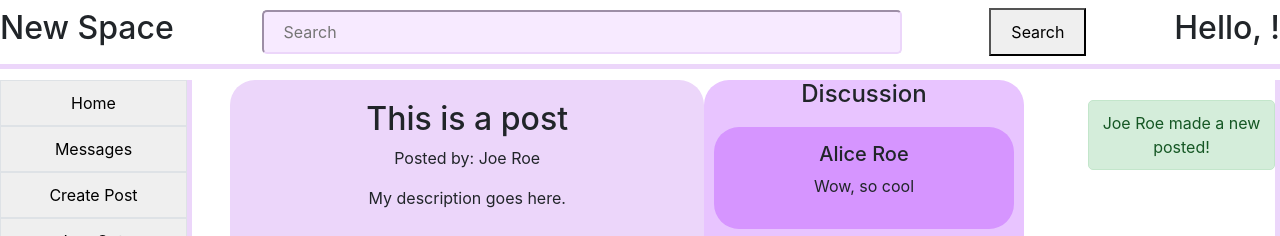
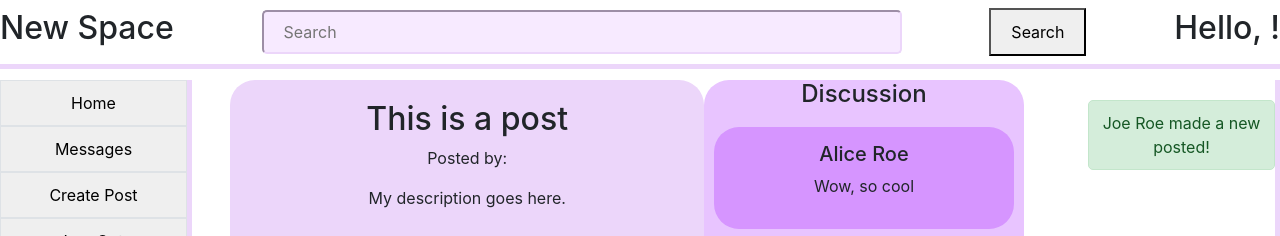
Before and after one commit to FutureWave-Technologies-LLC/DummyWebsiteReact2, a React (Create React App) app: page /post in a window 1280 px wide. Shown: the top 236 px of the page. Built offline with nearby package versions, Linux system fonts and the light colour scheme; sample sign-in values are in the browser's storage.

Commit message:
Update Post.js

```diff
--- a/src/components/Post.js
+++ b/src/components/Post.js
@@ -1,7 +1,7 @@
 import "./Post.css"
 
 function Post(props) {
-    const {is_mini, post_id, user, media, title, description} = props
+    const {is_mini, post_id, username, media, title, description} = props
 
     //Mini Post is a button
     if (is_mini) {
@@ -22,7 +22,7 @@ function Post(props) {
         return (
             <button onClick={navigateToPost} className="mini post" id={post_id}>
                 <h2>{title}</h2>
-                <p>Posted by: {user}</p>
+                <p>Posted by: {username}</p>
                 <p>{shortDescription(description)}</p>
             </button>
         )
@@ -32,7 +32,7 @@ function Post(props) {
             <div>
                 <div className="normal post" id={post_id}>
                     <h2>{title}</h2>
-                    <p>Posted by: {user}</p>
+                    <p>Posted by: {username}</p>
                     <p>{description}</p>
                 </div>
             </div>
```
